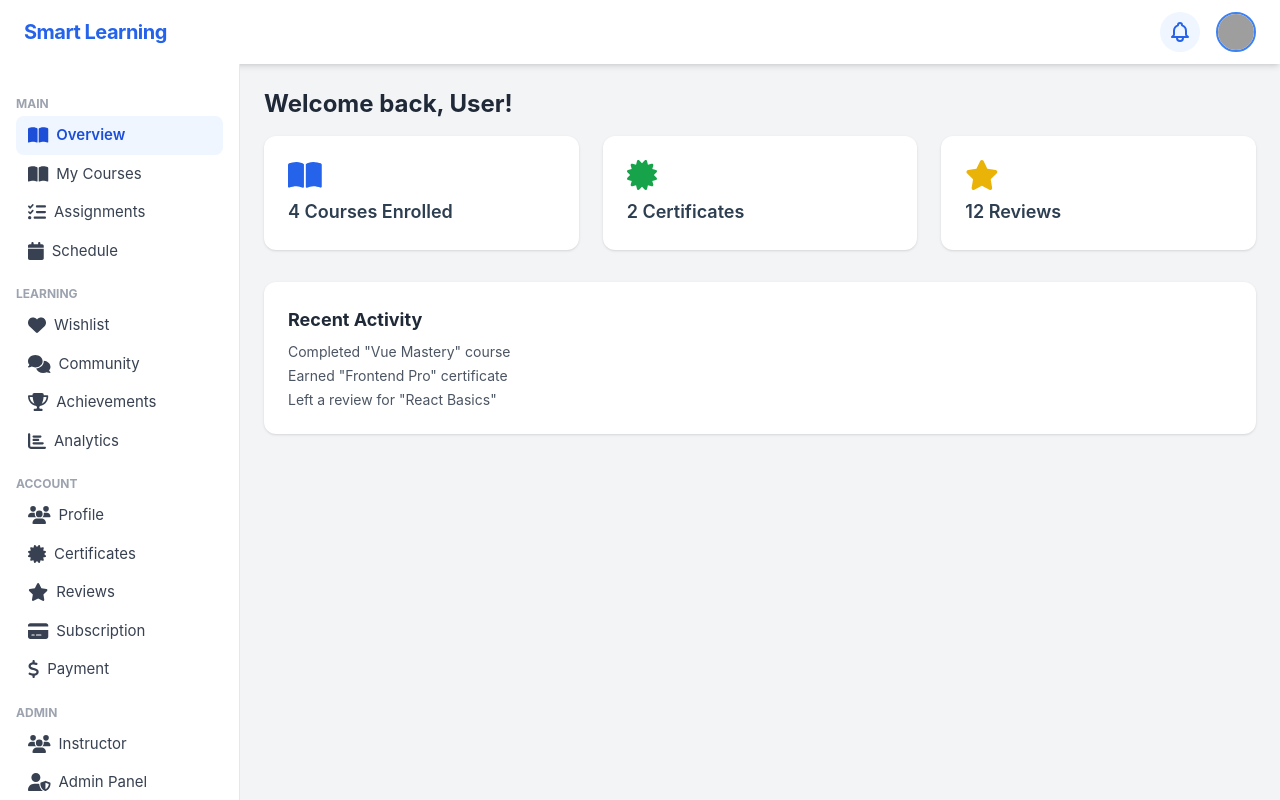
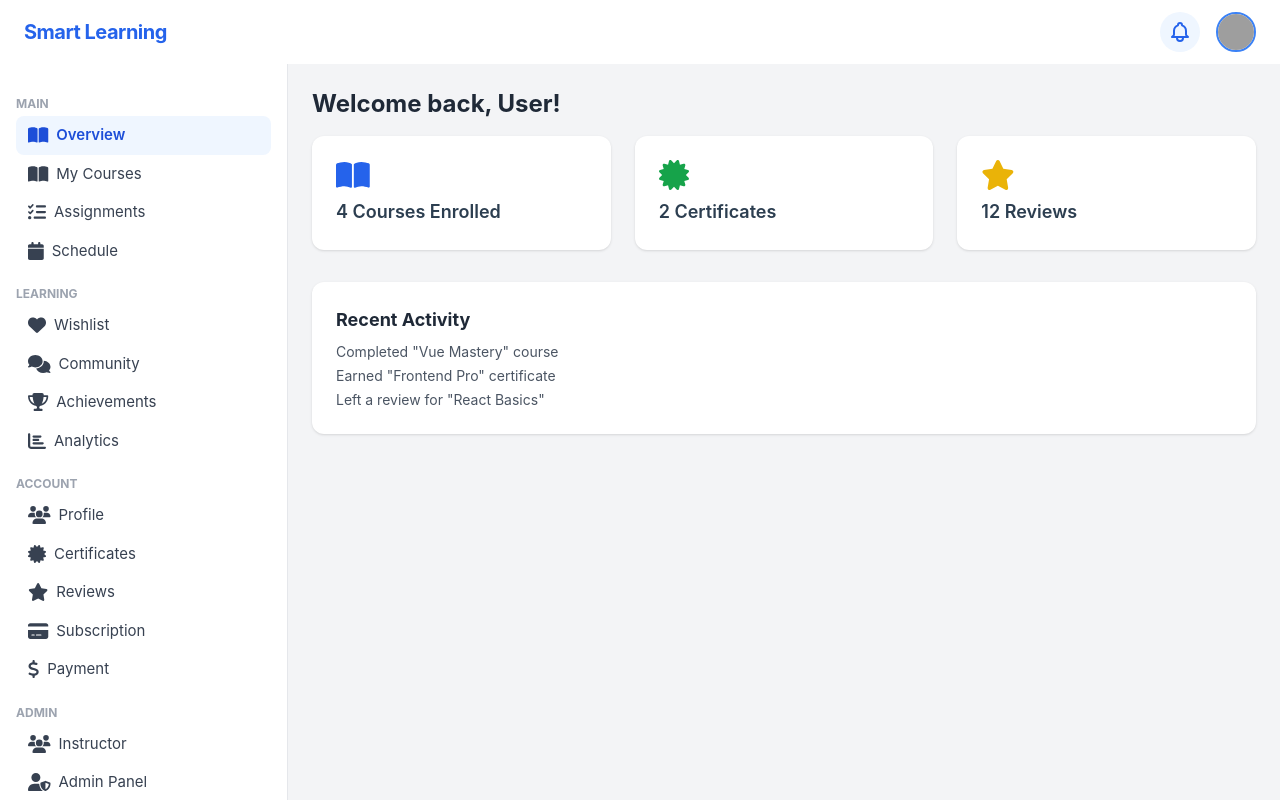
Before and after one commit to usmonovshohruxmirzo/smart-learning-platform, a Vue app in the folder client/: page /dashboard/overview in a window 1280 px wide. Built offline with nearby package versions, Linux system fonts and the light colour scheme; grey boxes are pictures that could not be loaded.

Commit message:
refactor: increased width of sidebar

```diff
--- a/client/src/views/DashboardView.vue
+++ b/client/src/views/DashboardView.vue
@@ -7,7 +7,7 @@ function toggleMore() {
 </script>
 <template>
   <div class="min-h-screen bg-gray-100 flex flex-col">
-    <header class="w-full bg-white shadow-md flex items-center justify-between px-6 h-16 z-10">
+    <header class="w-full bg-white flex items-center justify-between px-6 h-16 z-10">
       <div class="text-xl font-bold text-blue-600 tracking-tight">Smart Learning</div>
       <div class="flex items-center gap-4">
         <button class="rounded-full bg-blue-50 p-2 hover:bg-blue-100">
@@ -34,7 +34,7 @@ function toggleMore() {
     </header>
     <div class="flex flex-1 h-[calc(100vh-4rem)]">
       <aside
-        class="hidden md:flex flex-col w-60 bg-white border-r border-gray-200 py-8 px-4 gap-2 fixed top-16 left-0 h-[calc(100vh-4rem)] z-20 overflow-y-auto"
+        class="hidden md:flex flex-col w-72 bg-white border-r border-gray-200 py-8 px-4 gap-2 fixed top-16 left-0 h-[calc(100vh-4rem)] z-20 overflow-y-auto"
       >
         <nav class="flex flex-col gap-2">
           <div class="mb-2">
@@ -174,7 +174,7 @@ function toggleMore() {
         </nav>
       </aside>
       <main
-        class="flex-1 p-6 flex flex-col gap-8 ml-0 md:ml-60 overflow-y-auto h-[calc(100vh-4rem)]"
+        class="flex-1 p-6 flex flex-col gap-8 ml-0 md:ml-72 overflow-y-auto h-[calc(100vh-4rem)]"
       >
         <router-view />
       </main>
```
